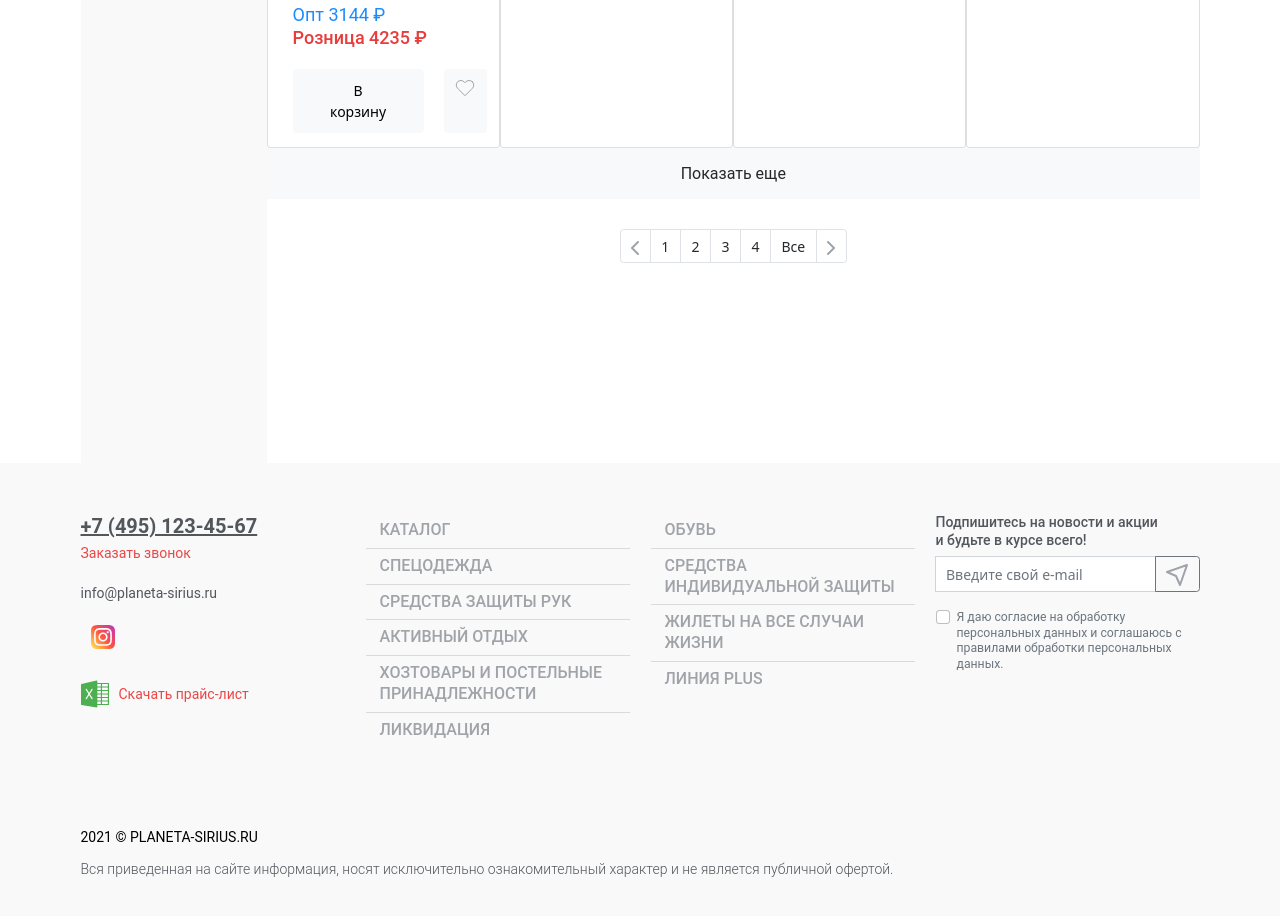
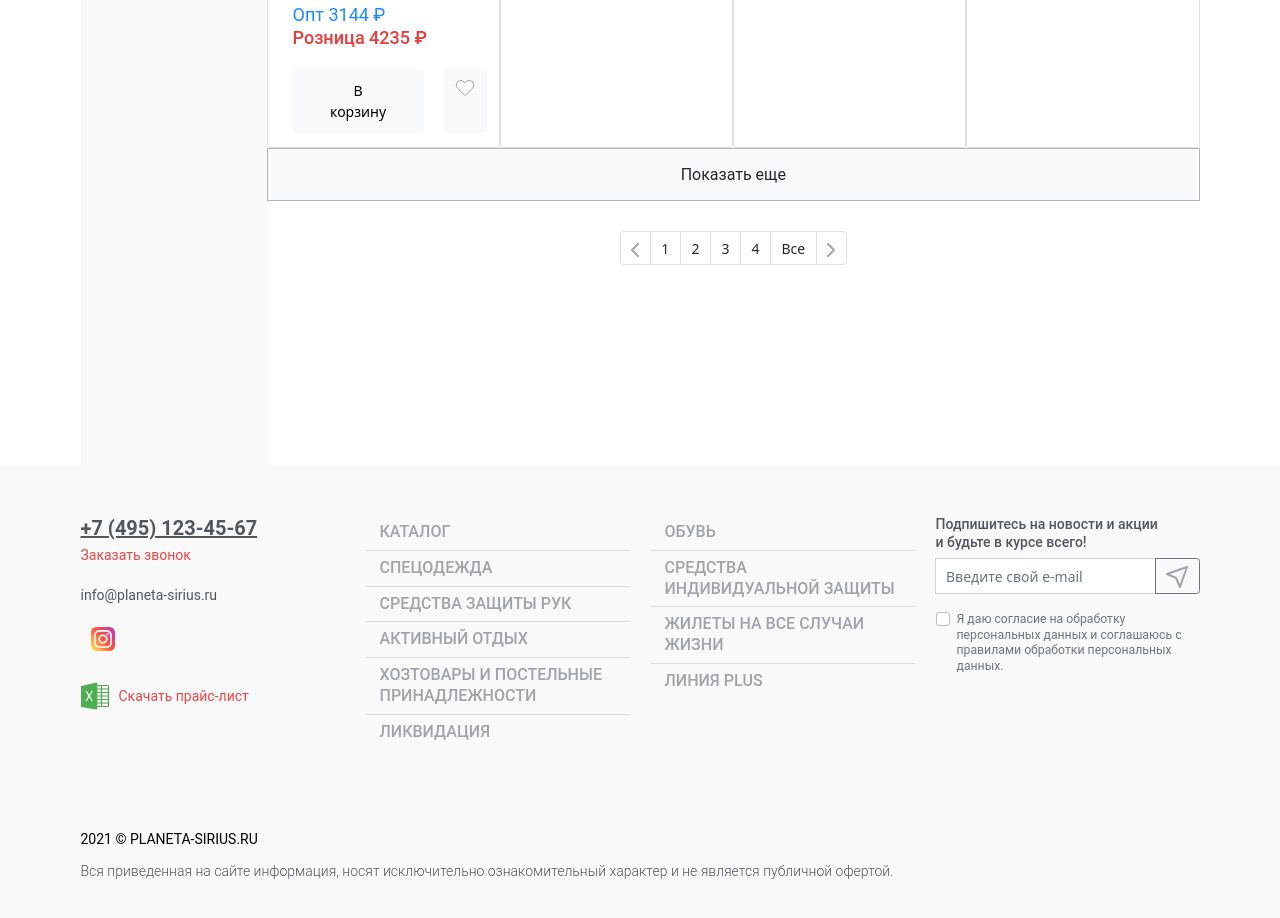
Before and after one commit to sibir-9k/sirius-_site, a plain HTML site: page index.html in a window 1280 px wide. Shown: the part 3498-4416 px from the top of the page. Drawn offline with nearby package versions, Linux system fonts and the light colour scheme.

Commit message:
added border btn

```diff
--- a/index.html
+++ b/index.html
@@ -607,7 +607,7 @@
               </div>
             </div>
 
-            <button class="card__btn_show btn-light col-12" style="padding: 15px;"><a href="">Показать еще</a></button>
+            <button class="card__btn_show btn-light col-12" style="padding: 15px; border: 1px solid #b4b4b4;"><a href="">Показать еще</a></button>
 
             <nav aria-label="Page navigation example" class="col-12">
               <ul class="pagination">
```
